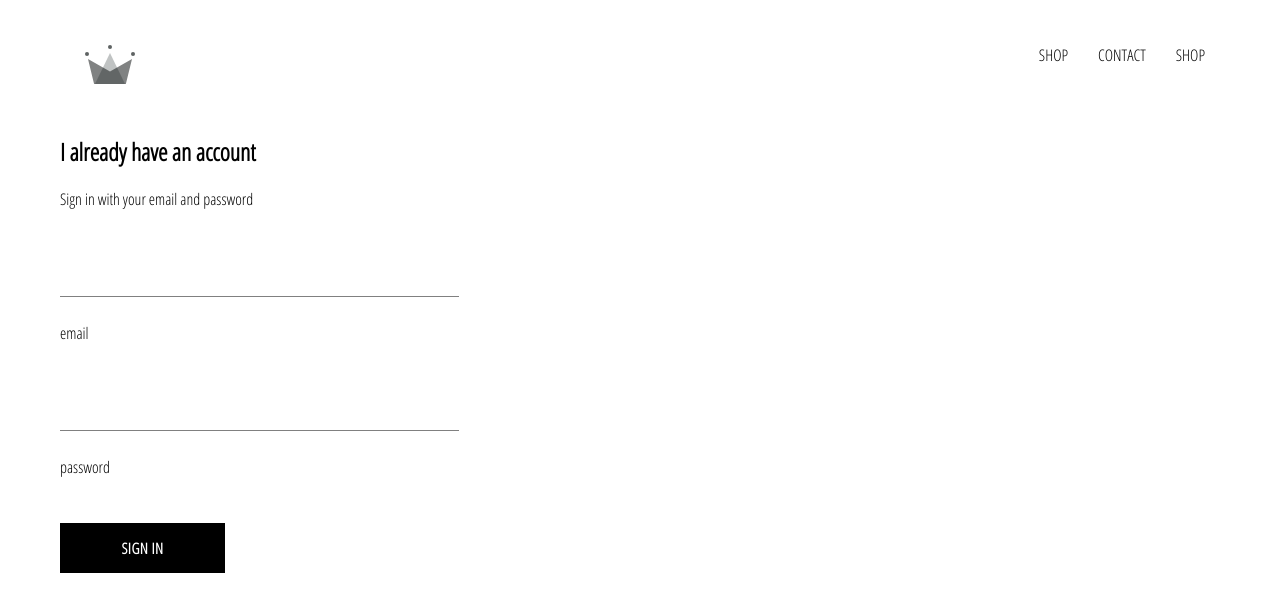
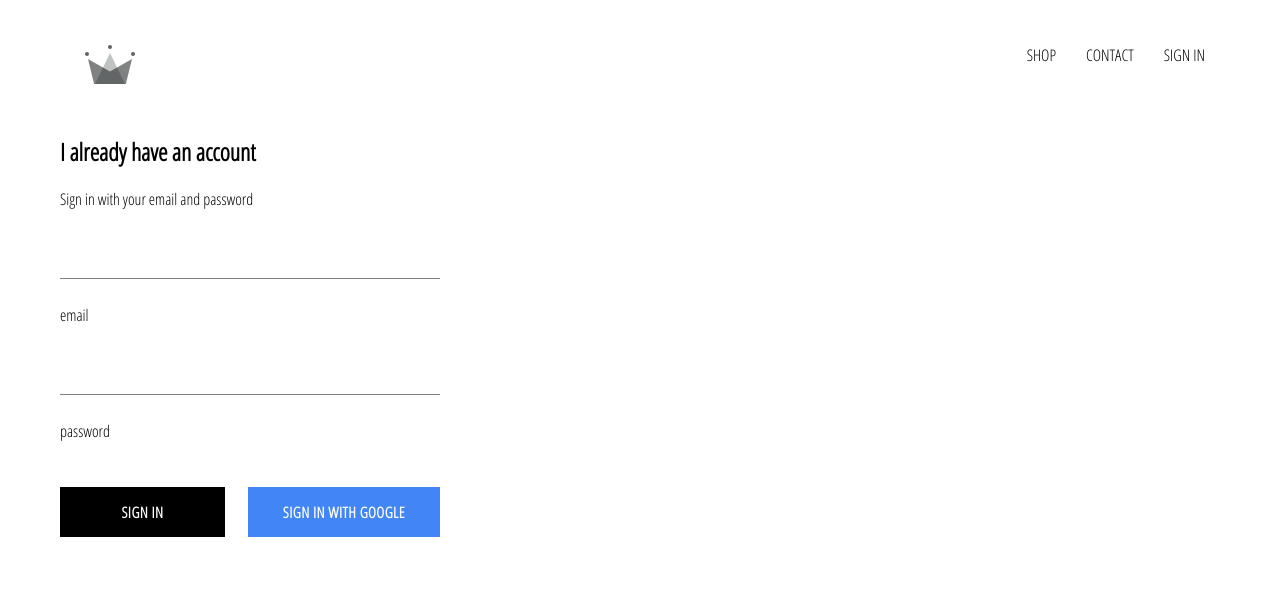
Before and after one commit to saramarin23/e-commerce_app, a React (Create React App) app: page /signin in a window 1280 px wide. Shown: the top 612 px of the page. Built offline with nearby package versions, Linux system fonts and the light colour scheme; no server answers.

Commit message:
integrate firebase into the project, add sign-in with google

```diff
--- a/package.json
+++ b/package.json
@@ -3,6 +3,7 @@
   "version": "0.1.0",
   "private": true,
   "dependencies": {
+    "firebase": "^7.2.3",
     "node-sass": "^4.13.0",
     "react": "^16.11.0",
     "react-dom": "^16.11.0",
--- a/src/App.css
+++ b/src/App.css
@@ -7,3 +7,7 @@ a {
   text-decoration: none;
   color: black;
 }
+
+* {
+  box-sizing: border-box;
+}
--- a/src/App.js
+++ b/src/App.js
@@ -7,10 +7,39 @@ import HomePage from "./pages/homepage/Homepage";
 import SignInSignUp from "./pages/signIn-signUp/signIn-signUp";
 import ShopPage from "./pages/shop/Shop";
 
-function App() {
+import { auth } from "./firebase/firebase.utils";
+
+class App extends React.Component {
+  constructor(props) {
+    super(props);
+
+    this.state = {
+      currentUser: null
+    };
+  }
+
+  unsubscribeFromAuth = null;
+
+  componentDidMount() {
+    //Whenever somebody signs in/out we want to be aware of that change
+    this.unsubscribeFromAuth = auth.onAuthStateChanged(user => {
+      this.setState({ currentUser: user });
+
+      console.log(user);
+    });
+    //Method that we get from firebase
+  }
+
+  componentWillUnmount() {
+    this.unsubscribeFromAuth();
+    //This closes the subscription
+  }
+
+  render() {
+    console.log(this.state.currentUser);
     return (
       <div>
-      <Header />
+        <Header currentUser={this.state.currentUser} />
         <Switch>
           <Route exact path="/" component={HomePage} />
           {/* Exact sin nada sería true, luego sería el path exacto */}
@@ -20,5 +49,6 @@ function App() {
       </div>
     );
   }
+}
 
 export default App;
--- a/src/components/custom-button/CustomButton.js
+++ b/src/components/custom-button/CustomButton.js
@@ -2,8 +2,11 @@ import React from "react";
 
 import "./CustomButton.scss";
 
-const CustomButton = ({ children, ...otherProps }) => (
-  <button className="custom-button" {...otherProps}>
+const CustomButton = ({ children, isGoogleSignIn, ...otherProps }) => (
+  <button
+    className={`${isGoogleSignIn ? "google-sign-in" : ""} custom-button`}
+    {...otherProps}
+  >
     {children}
   </button>
 );
--- a/src/components/custom-button/CustomButton.scss
+++ b/src/components/custom-button/CustomButton.scss
@@ -19,4 +19,14 @@
         color: black;
         border: 1px solid black;
     }
+
+    &.google-sign-in {
+        background-color: #4285f4;
+        color: white;
+
+        &:hover {
+            background-color: #357ae8;
+            border: none;
+        }
+    }
 }
--- a/src/components/form-input/FormInput.scss
+++ b/src/components/form-input/FormInput.scss
@@ -16,7 +16,7 @@ $main-color: black;
         background-color: white;
         color: $sub-color;
         font-size: 18px;
-        padding: 10px 10px 10px 5px;
+        // padding: 10px 1s0px 10px 5px;
         display: block;
         width: 100%;
         border: none;
--- a/src/components/header/Header.js
+++ b/src/components/header/Header.js
@@ -4,7 +4,9 @@ import { ReactComponent as Logo } from "../../assets/crown.svg";
 //This is a special syntax in React for importing SVG.
 import "./Header.scss";
 
-const Header = () => (
+import { auth } from "../../firebase/firebase.utils";
+
+const Header = ({ currentUser }) => (
   <div className="header">
     <Link className="logo-container" to="/">
       <Logo className="logo" />
@@ -16,9 +18,19 @@ const Header = () => (
       <Link className="option" to="/contact">
         CONTACT
       </Link>
-      <Link className="option" to="/shop">
-        SHOP
-      </Link>
+      {/* <Link className="option" to="/signin">
+        SIGN IN
+      </Link> */}
+      {currentUser ? (
+        <div className="option" onClick={() => auth.signOut()}>
+          SIGN OUT
+        </div>
+      ) : (
+        <Link className="option" to="/signin">
+          SIGN IN
+        </Link>
+      )}
+      {/* auth.signOut viene dada por la librería de Firebase */}
     </div>
   </div>
 );
--- a/src/components/header/Header.scss
+++ b/src/components/header/Header.scss
@@ -21,5 +21,6 @@
 
     .option {
         padding: 10px 15px;
+        cursor: pointer;
     }
 }
--- a/src/components/sign-in/SignIn.js
+++ b/src/components/sign-in/SignIn.js
@@ -4,6 +4,8 @@ import "./SignIn.scss";
 
 import FormInput from "../form-input/FormInput";
 import CustomButton from "../custom-button/CustomButton";
+
+import { signInWithGoogle } from "../../firebase/firebase.utils";
 
 class SignIn extends React.Component {
   constructor(props) {
@@ -49,9 +51,12 @@ class SignIn extends React.Component {
             label="password"
             required
           />
-
-          {/* <input type="submit" value="Submit Form" /> */}
-          <CustomButton type="submit">Sign in</CustomButton>
+          <div className="buttons">
+            <CustomButton type="submit">Sign in</CustomButton>
+            <CustomButton onClick={signInWithGoogle} isGoogleSignIn>
+              Sign in with Google
+            </CustomButton>
+          </div>
         </form>
       </div>
     );
--- a/src/components/sign-in/SignIn.scss
+++ b/src/components/sign-in/SignIn.scss
@@ -1,9 +1,14 @@
 .sign-in {
-    width: 30vw;
+    width: 380px;
     display: flex;
     flex-direction: column;
 
     .title {
         margin: 10px 0;
     }
+
+    .buttons {
+        display: flex;
+        justify-content: space-between;
+    }
 }
--- /dev/null
+++ b/src/firebase/firebase.utils.js
@@ -0,0 +1,28 @@
+import firebase from "firebase/app";
+//Firebase tiene todas las librerías de utilidades
+import "firebase/firestore"; //Para la base de datos
+import "firebase/auth"; //Para la autenticación
+
+const config = {
+  apiKey: "AIzaSyCFZIEObIFaOK2C9x3riRtZkOK1u4F8vdM",
+  authDomain: "crwn-db-a37b8.firebaseapp.com",
+  databaseURL: "https://crwn-db-a37b8.firebaseio.com",
+  projectId: "crwn-db-a37b8",
+  storageBucket: "crwn-db-a37b8.appspot.com",
+  messagingSenderId: "142915756608",
+  appId: "1:142915756608:web:eaa1d369be5c1193b075a5",
+  measurementId: "G-0S8XD31606"
+};
+
+firebase.initializeApp(config);
+
+export const auth = firebase.auth();
+export const firestore = firebase.firestore();
+
+const provider = new firebase.auth.GoogleAuthProvider(); //La autenticación de Google
+provider.setCustomParameters({ prompt: "select_account" });
+
+export const signInWithGoogle = () => auth.signInWithPopup(provider);
+//Hay muchos tipos de popups
+
+export default firebase;
```
Also changed, not shown: 1 other file (tests, documents, lock files or other folders). Lines whose indentation alone changed are shown as unchanged.
